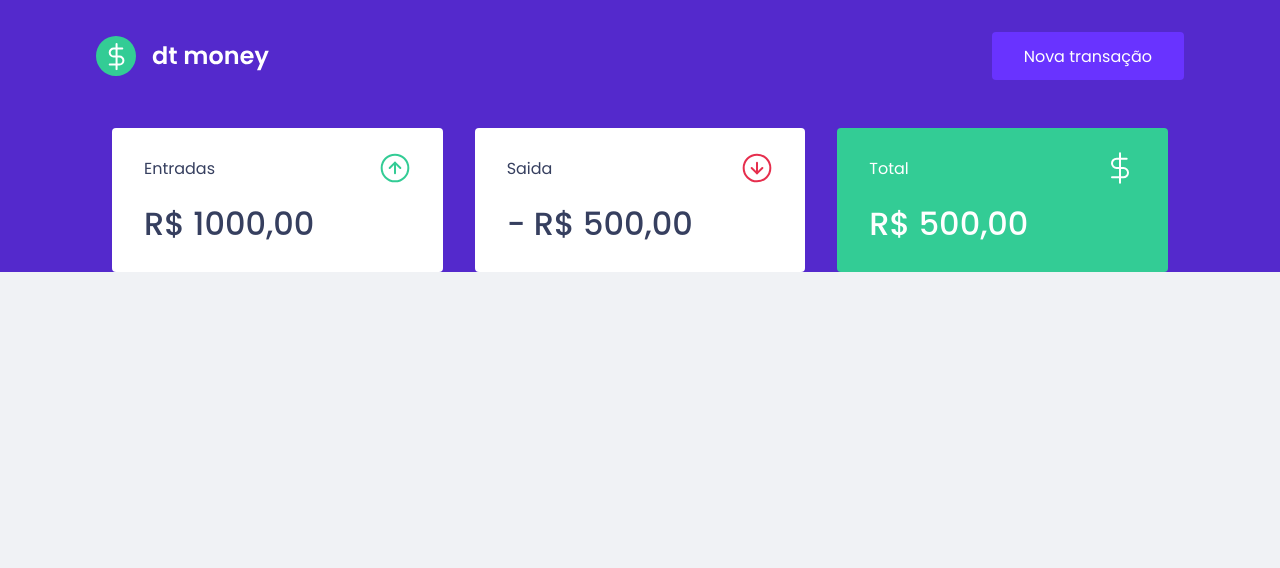
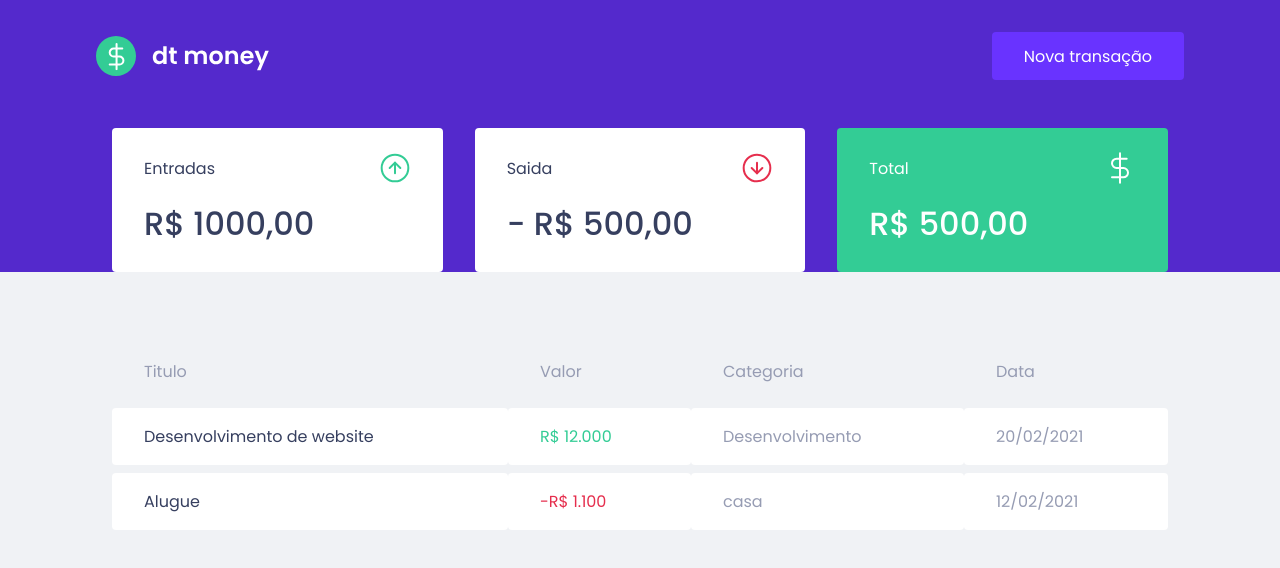
Before and after one commit to Marcelllombm/ProjetosDiversos, a React (Create React App) app in the folder dtmoney/: page / in a window 1280 px wide. Shown: the top 568 px of the page. Built offline with nearby package versions, Linux system fonts and the light colour scheme.

Commit message:
estrutura e estilizacao do transactionsTable

```diff
--- a/dtmoney/src/components/Dashboard/index.tsx
+++ b/dtmoney/src/components/Dashboard/index.tsx
@@ -1,10 +1,12 @@
 import { Container } from "./styles";
 import { Summary } from '../Summary';
+import { TransactionsTable } from "../TransactionsTable";
 
 export function Dashboard() {
     return (
         <Container>
             <Summary />
+            <TransactionsTable />
         </Container>
     )
 }
--- /dev/null
+++ b/dtmoney/src/components/TransactionsTable/index.tsx
@@ -0,0 +1,34 @@
+import { Container } from "./styles";
+
+export function TransactionsTable() {
+    return (
+        <Container>
+            <table>
+                <thead>
+                    <tr>
+                        <th>Titulo</th>
+                        <th>Valor</th>
+                        <th>Categoria</th>
+                        <th>Data</th>
+                    </tr>
+                </thead>
+
+                <tbody>
+                    <tr>
+                        <td>Desenvolvimento de website</td>
+                        <td className="deposit">R$ 12.000</td>
+                        <td>Desenvolvimento</td>
+                        <td>20/02/2021</td>
+                    </tr>
+
+                    <tr>
+                        <td>Alugue</td>
+                        <td className="withdraw">-R$ 1.100</td>
+                        <td>casa</td>
+                        <td>12/02/2021</td>
+                    </tr>
+                </tbody>
+            </table>
+        </Container>
+    )
+}
--- /dev/null
+++ b/dtmoney/src/components/TransactionsTable/styles.ts
@@ -0,0 +1,41 @@
+import styled from "styled-components";
+
+export const Container = styled.div`
+    margin-top: 4rem;
+
+    table{
+        width: 100%;
+        border-spacing: 0 0.5rem;
+
+        th{
+            color: var(--text-body);
+            font-weight: 400;
+            padding: 1rem 2rem;
+            text-align: left;
+            line-height: 1.5rem;
+        }
+
+        td{
+            padding: 1rem 2rem;
+            border:0;
+            background:var(--shape);
+            font-weight: normal;
+            color:var(--text-body);
+            border-radius: 0.25rem;
+
+            &:first-child{
+                color: var(--text-title)
+            }
+
+            &.deposit{
+                color: var(--green);
+            }
+
+            &.withdraw{
+                color: var(--red);
+            }
+        }
+    }
+
+
+`;
```
